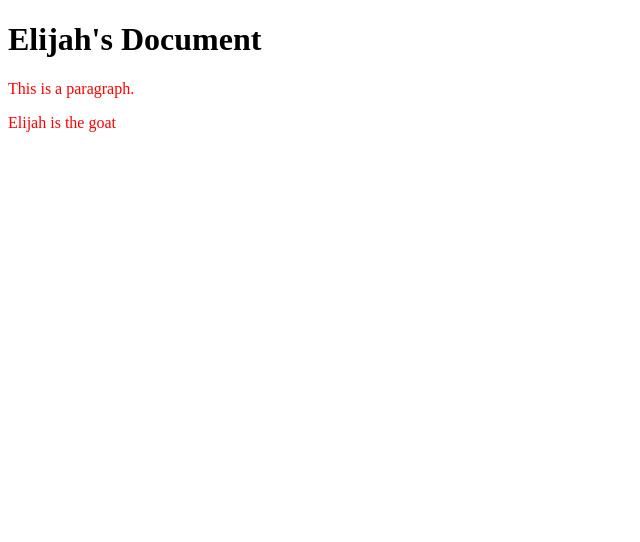
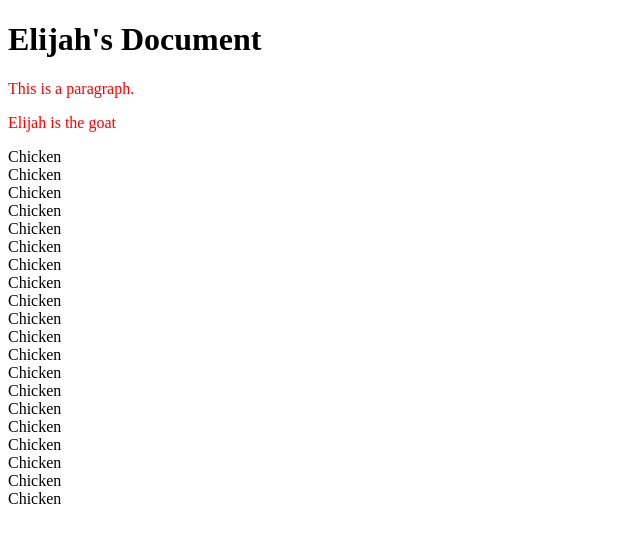
Before and after one commit to elijahred23/fun, a plain HTML site: page index.html in a window 1280 px wide. Shown: the whole page, without its empty margins (0-640 px from the left). Drawn offline with Linux system fonts and the light colour scheme.

Commit message:
Added javascript to homepage

```diff
--- a/index.html
+++ b/index.html
@@ -8,5 +8,9 @@
 		<h1>Elijah's Document</h1>
 		<p>This is a paragraph.</p>
 		<p>Elijah is the goat</p>
+		<script>
+			for(let i = 0; i < 20; i++)
+				document.write("Chicken<br>");
+		</script>
 	</body>
 </html>
```
